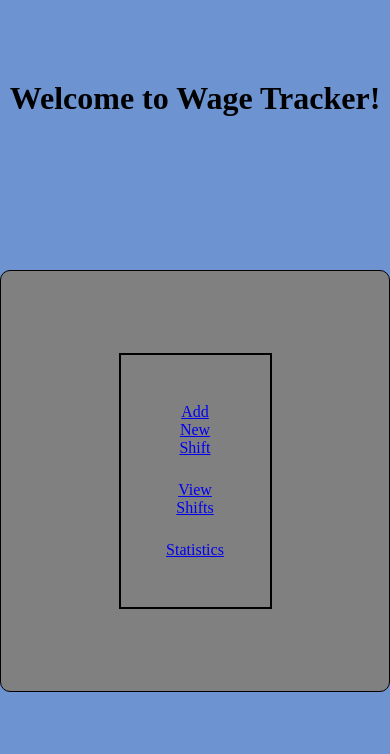
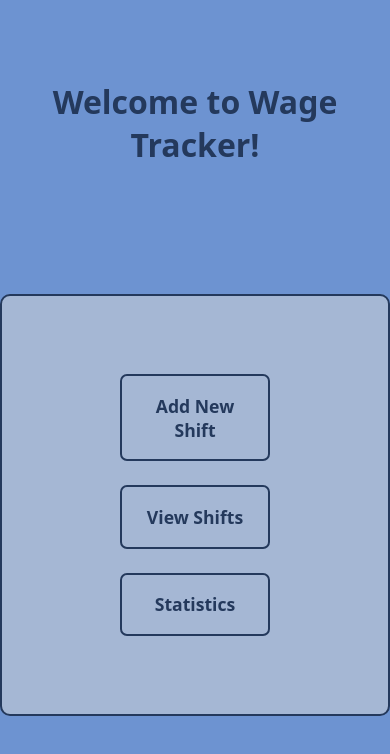
Before and after one commit to BraydenMassa/Wage-Tracker, a React (Vite) app in the folder client/: page / in a window 390 px wide. Shown: the top 754 px of the page. Built offline with nearby package versions, Linux system fonts and the light colour scheme.

Commit message:
tweaking responsiveness

```diff
--- a/client/src/styles/Home.css
+++ b/client/src/styles/Home.css
@@ -1,12 +1,12 @@
 #home-heading {
   padding-top: 5rem;
+  color: #24395c;
 }
 #home-links {
   display: flex;
   flex-direction: column;
   justify-content: center;
   align-items: center;
-  border: 2px solid black;
   max-width: 70%;
   min-height: 30%;
   width: 45%;
--- a/client/src/styles/Main.css
+++ b/client/src/styles/Main.css
@@ -2,6 +2,7 @@
   margin: 0;
   padding: 0;
   box-sizing: border-box;
+  font-family: system-ui;
 }
 body,
 html,
@@ -19,7 +20,8 @@ html,
   user-select: none;
 }
 .main {
-  border: 1px solid black;
+  border: 2px solid #24395c;
+  background-color: #a5b7d4;
   max-width: 800px;
   width: 100%;
   height: 50%;
@@ -31,5 +33,23 @@ html,
   flex-direction: column;
   justify-content: center;
   align-items: center;
-  background: gray;
 }
+.btn {
+  border: 2px solid #24395c;
+  border-radius: 7px;
+  padding: 1.1rem;
+  color: #24395c;
+  background-color: #a5b7d4;
+  font-size: 1.1rem;
+  font-weight: 700;
+  cursor: pointer;
+  text-decoration: none;
+  width: 70%;
+  max-width: 200px;
+  min-width: 150px;
+}
+.btn:hover,
+.btn:focus {
+  background-color: #24395c;
+  color: #a5b7d4;
+}
```
Also changed, not shown: 1 other file (tests, documents, lock files or other folders).
